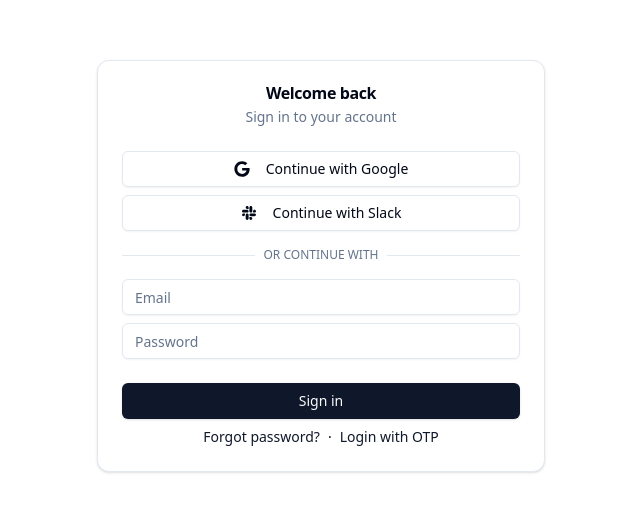
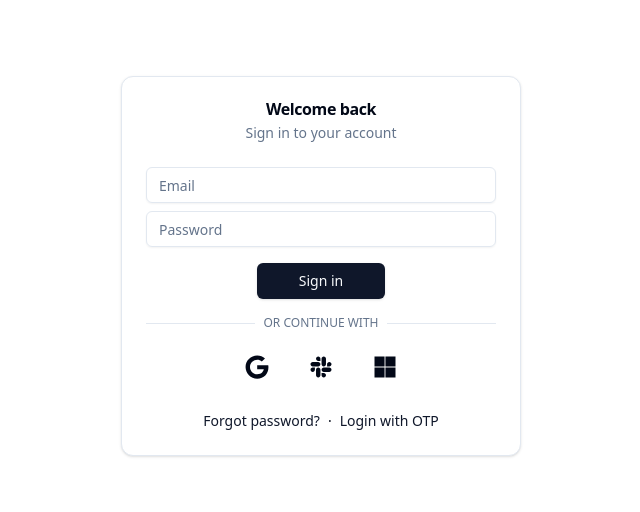
Before and after one commit to hgoteti/assistli-ui-web, a React (Vite) app: page /auth/login in a window 1280 px wide. Shown: the part 166-678 px from the top of the page, without its empty margins (319-959 px from the left). Built offline with nearby package versions, Linux system fonts and the light colour scheme.

Commit message:
Refactor login page UI and add Microsoft OAuth icon

```diff
--- a/src/pages/auth/forgot-password.jsx
+++ b/src/pages/auth/forgot-password.jsx
@@ -7,7 +7,7 @@ import { ChevronLeft } from "lucide-react"
 export default function ForgotPasswordPage() {
   return (
     <div className="min-h-screen flex items-center justify-center p-4">
-      <Card className="w-full max-w-md">
+      <Card className="w-[400px]">
         <CardHeader>
           <div className="flex items-center">
             <Link to="/auth/login">
--- a/src/pages/auth/login-otp.jsx
+++ b/src/pages/auth/login-otp.jsx
@@ -7,7 +7,7 @@ import { ChevronLeft } from "lucide-react"
 export default function LoginOTPPage() {
   return (
     <div className="min-h-screen flex items-center justify-center p-4">
-      <Card className="w-full max-w-md">
+      <Card className="w-[400px]">
         <CardHeader>
           <div className="flex items-center">
             <Link to="/auth/login">
--- a/src/pages/auth/login.jsx
+++ b/src/pages/auth/login.jsx
@@ -1,25 +1,25 @@
 import { Button } from "@/components/ui/button"
 import { Input } from "@/components/ui/input"
 import { Card, CardContent, CardDescription, CardFooter, CardHeader, CardTitle } from "@/components/ui/card"
-import { FaGoogle, FaSlack } from "react-icons/fa"
+import { FaGoogle, FaSlack, FaMicrosoft } from "react-icons/fa"
 import { Link } from "react-router-dom"
 
 export default function LoginPage() {
   return (
     <div className="min-h-screen flex items-center justify-center p-4">
-      <Card className="w-full max-w-md">
+      <Card className="w-[400px]">
         <CardHeader>
           <CardTitle>Welcome back</CardTitle>
           <CardDescription>Sign in to your account</CardDescription>
         </CardHeader>
         <CardContent className="space-y-4">
           <div className="space-y-2">
-            <Button variant="outline" className="w-full" onClick={() => {}}>
-              <FaGoogle className="mr-2" /> Continue with Google
-            </Button>
-            <Button variant="outline" className="w-full" onClick={() => {}}>
-              <FaSlack className="mr-2" /> Continue with Slack
-            </Button>
+            <Input type="email" placeholder="Email" />
+            <Input type="password" placeholder="Password" />
+          </div>
+
+          <div className="flex justify-center">
+            <Button className="w-32">Sign in</Button>
           </div>
 
           <div className="relative">
@@ -31,14 +31,20 @@ export default function LoginPage() {
             </div>
           </div>
 
-          <div className="space-y-2">
-            <Input type="email" placeholder="Email" />
-            <Input type="password" placeholder="Password" />
+          <div className="flex justify-center gap-6">
+            <a href="#" className="p-2 hover:opacity-80">
+              <FaGoogle className="h-6 w-6" />
+            </a>
+            <a href="#" className="p-2 hover:opacity-80">
+              <FaSlack className="h-6 w-6" />
+            </a>
+            <a href="#" className="p-2 hover:opacity-80">
+              <FaMicrosoft className="h-6 w-6" />
+            </a>
           </div>
         </CardContent>
-        <CardFooter className="flex flex-col space-y-2">
-          <Button className="w-full">Sign in</Button>
-          <div className="text-sm text-center space-x-2">
+        <CardFooter>
+          <div className="w-full text-sm text-center space-x-2">
             <Link to="/auth/forgot-password" className="text-primary hover:underline">
               Forgot password?
             </Link>
```
